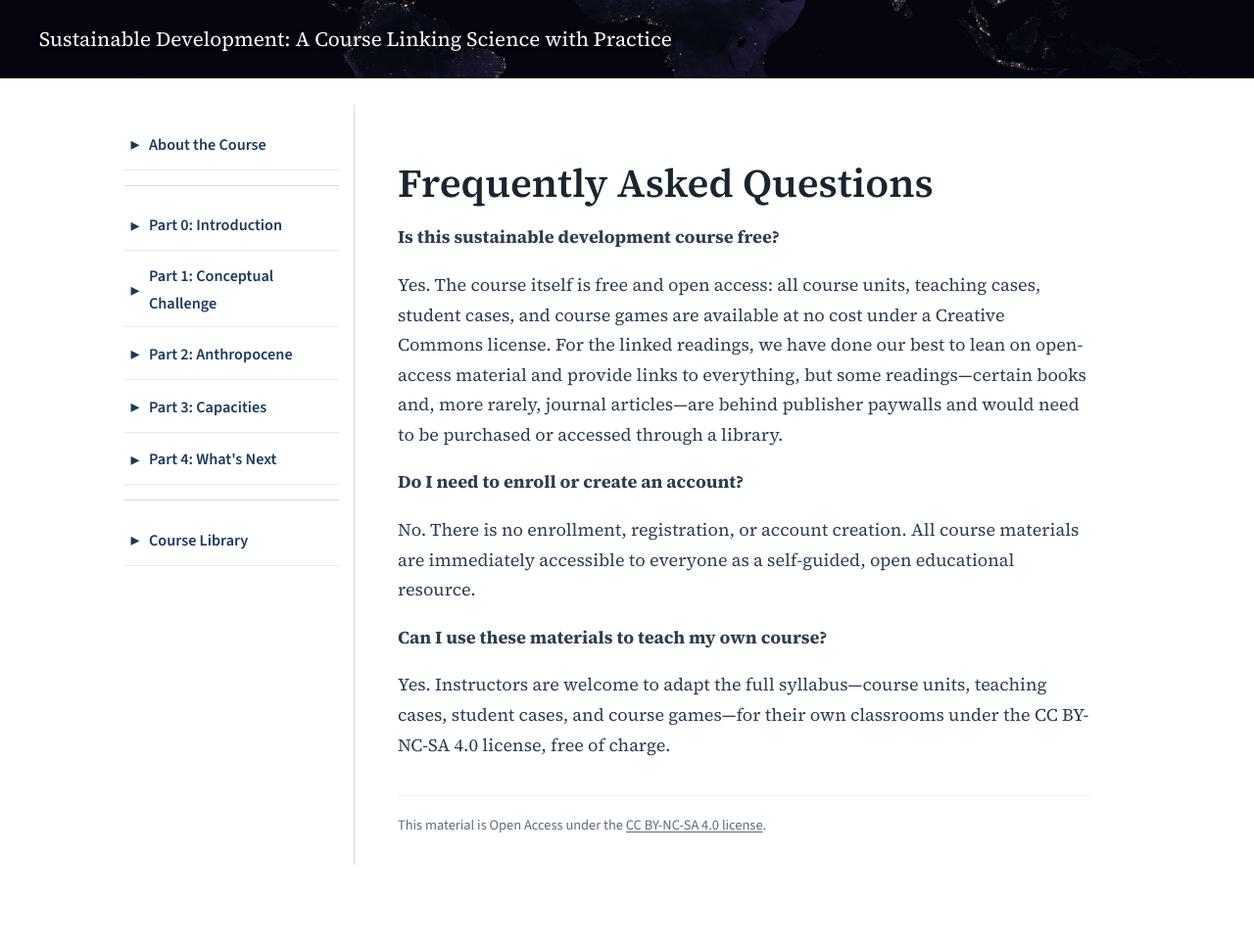
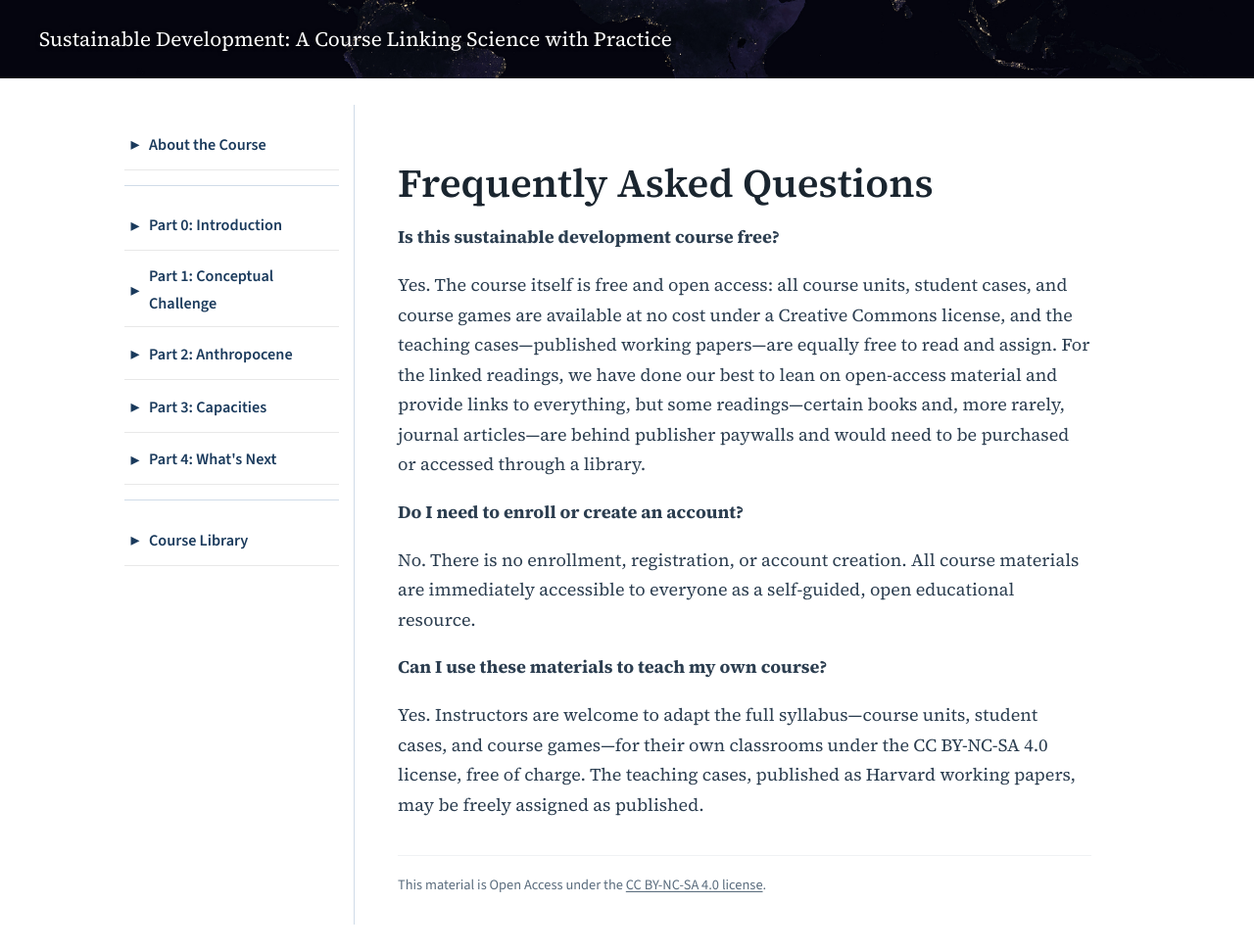
Before and after one commit to agharley/sustsci, a Jekyll site: the page built from course/faq.md, in a window 1280 px wide. Shown: the whole page at 98% size. Built offline with Jekyll 4.4.1, drawn with Linux system fonts in a browser that asks for light colours; before the commit the page ends 910 px from its top, so only the background shows below that.

Commit message:
open access and teaching case landing cards
open access update

```diff
--- a/course/faq.md
+++ b/course/faq.md
@@ -14,7 +14,7 @@ description: Answers to common questions about this free, open-access sustainabl
       "name": "Is this sustainable development course free?",
       "acceptedAnswer": {
         "@type": "Answer",
-        "text": "Yes. The course itself is free and open access: all course units, teaching cases, student cases, and course games are available at no cost under a Creative Commons license. For the linked readings, we have done our best to lean on open-access material and provide links to everything, but some readings—certain books and, more rarely, journal articles—are behind publisher paywalls and would need to be purchased or accessed through a library."
+        "text": "Yes. The course itself is free and open access: all course units, student cases, and course games are available at no cost under a Creative Commons license, and the teaching cases—published working papers—are equally free to read and assign. For the linked readings, we have done our best to lean on open-access material and provide links to everything, but some readings—certain books and, more rarely, journal articles—are behind publisher paywalls and would need to be purchased or accessed through a library."
       }
     },
     {
@@ -30,7 +30,7 @@ description: Answers to common questions about this free, open-access sustainabl
       "name": "Can I use these materials to teach my own course?",
       "acceptedAnswer": {
         "@type": "Answer",
-        "text": "Yes. Instructors are welcome to adapt the full syllabus—course units, teaching cases, student cases, and course games—for their own classrooms under the CC BY-NC-SA 4.0 license, free of charge."
+        "text": "Yes. Instructors are welcome to adapt the full syllabus—course units, student cases, and course games—for their own classrooms under the CC BY-NC-SA 4.0 license, free of charge. The teaching cases, published as Harvard working papers, may be freely assigned as published."
       }
     }
   ]
@@ -41,7 +41,7 @@ description: Answers to common questions about this free, open-access sustainabl
 
 **Is this sustainable development course free?**
 
-Yes. The course itself is free and open access: all course units, teaching cases, student cases, and course games are available at no cost under a Creative Commons license. For the linked readings, we have done our best to lean on open-access material and provide links to everything, but some readings—certain books and, more rarely, journal articles—are behind publisher paywalls and would need to be purchased or accessed through a library.
+Yes. The course itself is free and open access: all course units, student cases, and course games are available at no cost under a Creative Commons license, and the teaching cases—published working papers—are equally free to read and assign. For the linked readings, we have done our best to lean on open-access material and provide links to everything, but some readings—certain books and, more rarely, journal articles—are behind publisher paywalls and would need to be purchased or accessed through a library.
 
 **Do I need to enroll or create an account?**
 
@@ -49,4 +49,4 @@ No. There is no enrollment, registration, or account creation. All course materi
 
 **Can I use these materials to teach my own course?**
 
-Yes. Instructors are welcome to adapt the full syllabus—course units, teaching cases, student cases, and course games—for their own classrooms under the CC BY-NC-SA 4.0 license, free of charge.
+Yes. Instructors are welcome to adapt the full syllabus—course units, student cases, and course games—for their own classrooms under the CC BY-NC-SA 4.0 license, free of charge. The teaching cases, published as Harvard working papers, may be freely assigned as published.
```
Also changed, not shown: course/course-library/teaching-cases/case-alaska.md (+1 -1 lines), course/course-library/teaching-cases/case-appalachia.md (+1 -1 lines), course/course-library/teaching-cases/case-london-addendum.md (+1 -1 lines), course/course-library/teaching-cases/case-london.md (+1 -1 lines), course/course-library/teaching-cases/index.md (+1 -5 lines), 1 other file.
